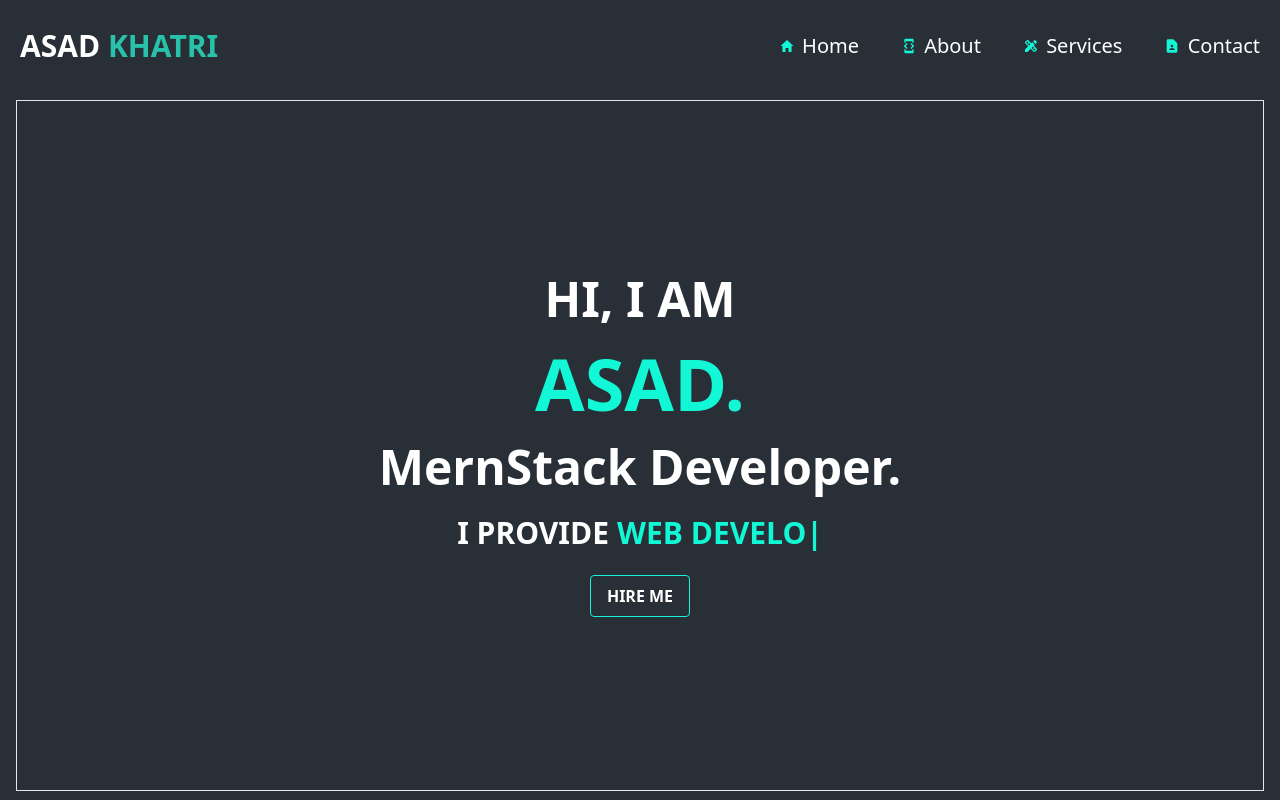
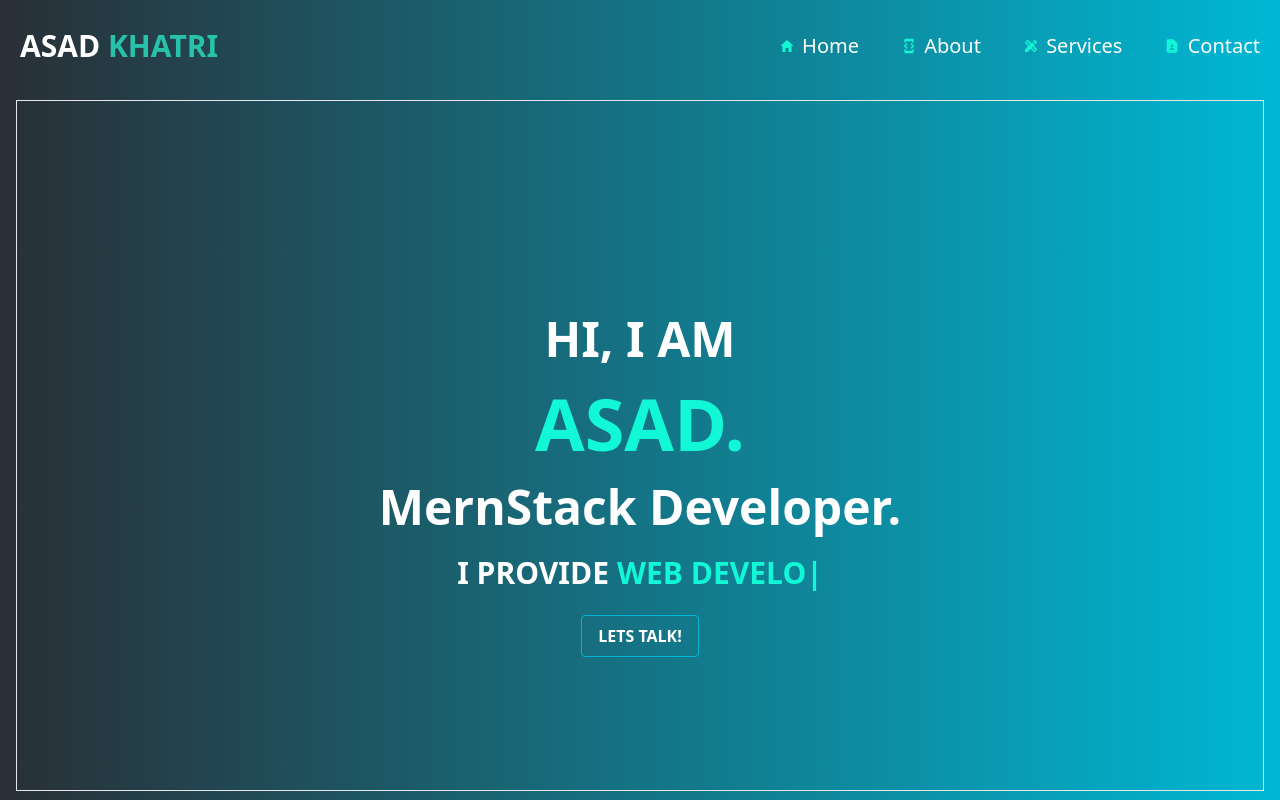
Before and after one commit to AsadKhatri1/dev-portfolio, a React (Vite) app: page / in a window 1280 px wide. Built offline with nearby package versions, Linux system fonts and the light colour scheme.

Commit message:
till hero

```diff
--- a/src/components/Header.jsx
+++ b/src/components/Header.jsx
@@ -4,7 +4,7 @@ import Navbar from "./Navbar";
 import Hero from "./Hero";
 const Header = () => {
   return (
-    <div className="bg-[#292F36] p-4 h-screen">
+    <div className="bg-[rgb(41,47,54)] p-4 h-screen bg-gradient-to-r from-[#292F36] to-[#00B8D4]">
       <Navbar></Navbar>
       <Hero></Hero>
     </div>
--- a/src/components/Hero.jsx
+++ b/src/components/Hero.jsx
@@ -4,6 +4,7 @@ import { ReactTyped } from "react-typed";
 const Hero = () => {
   return (
     <div className="h-[90%] border mt-6 flex items-center flex-col justify-center">
+      <div className="w-full px-20 flex justify-end items-start my-10"></div>
       <h3 className="text-xl md:text-5xl text-white font-bold">HI, I AM</h3>
       <br />
       <h1 className="text-2xl md:text-7xl text-[#12F7D6] font-bold">ASAD.</h1>
@@ -23,8 +24,8 @@ const Hero = () => {
         />
       </h2>
       <br />
-      <button class="bg-white-500 hover:bg-[#2da391] text-white font-bold py-2 px-4 rounded border border-[#12F7D6] px-10">
-        HIRE ME
+      <button class="bg-white-500 hover:bg-[#00B8D4] text-white font-bold py-2 px-4 rounded border border-[#00B8D4] px-10">
+        LETS TALK!
       </button>
     </div>
   );
```
